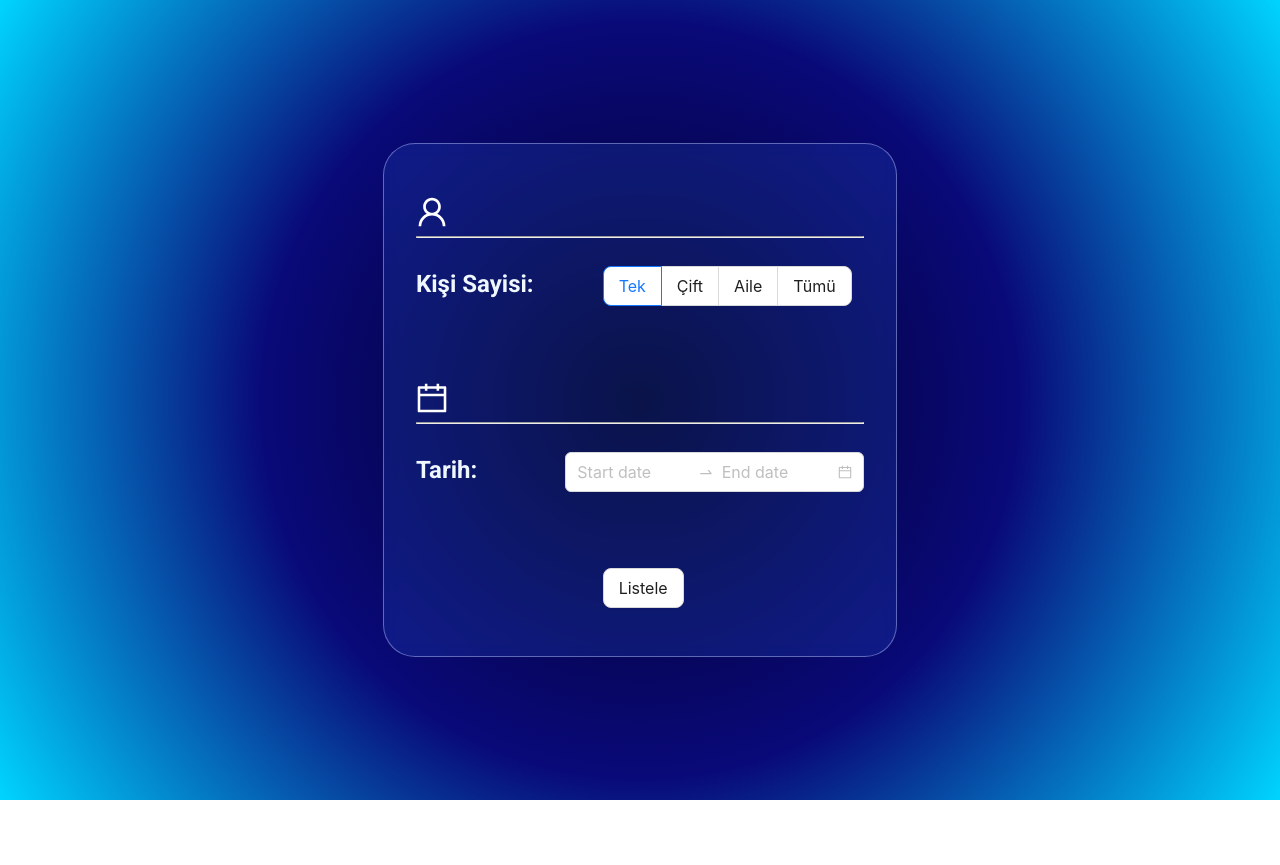
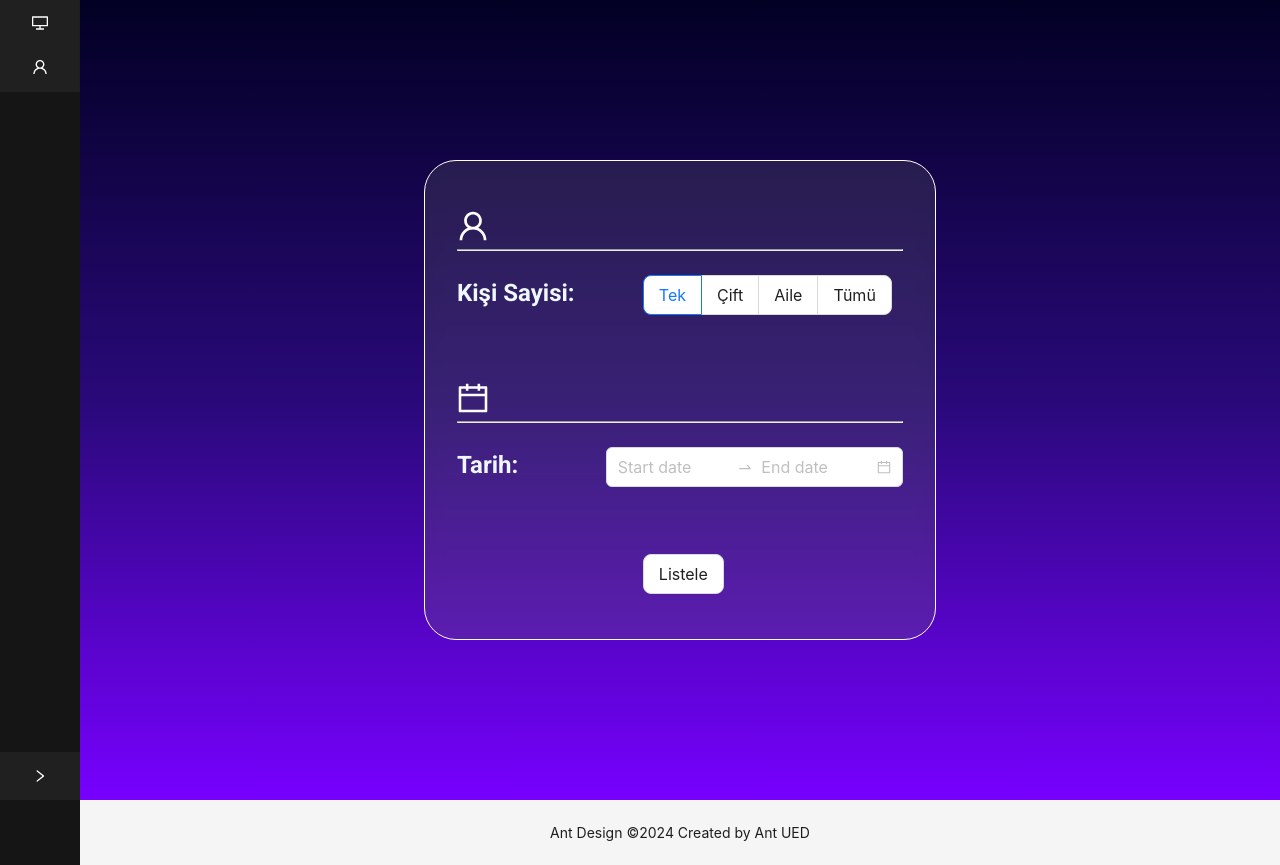
Before and after one commit to Tugay72/Hotel-Management-System, a React (Create React App) app: page /homepage in a window 1280 px wide. Before the commit the page ends 800 px from the top, so only its background shows below. Built offline with nearby package versions, Linux system fonts and the light colour scheme.

Commit message:
menu
A menu has been added to the left side of the home page for quick access to the currently available features.

```diff
--- a/src/components/homePage/home_page.css
+++ b/src/components/homePage/home_page.css
@@ -4,19 +4,19 @@
     align-items: center;
 
     background: rgb(2,0,36);
-    background: radial-gradient(circle, rgba(2,0,36,1) 0%, rgba(9,9,121,1) 50%, rgba(0,212,255,1) 100%);
+    background: linear-gradient(180deg, rgba(2,0,36,1) 0%, rgba(41,9,121,1) 50%, rgba(119,0,255,1) 100%);
     height: 100vh;
 }
 
 #home-container{
 
     padding: 2rem;
-    width: 28rem;
-    height: 28rem;
+    width: 32rem;
+    height: 30rem;
 
-    background: rgba(45, 101, 221, 0.2);
+    background: rgba(105, 105, 105, 0.247);
     border-radius: 2rem;
     backdrop-filter: blur(8px);
     -webkit-backdrop-filter: blur(8px);
-    border: solid rgba(191, 204, 255, 0.452) 1px;
+    border: solid rgb(255, 255, 255) 1px;
 }
--- a/src/components/homePage/home_page.jsx
+++ b/src/components/homePage/home_page.jsx
@@ -1,13 +1,91 @@
-import './home_page.css'
-import React from "react";
+import './home_page.css';
+import React, { useState } from 'react';
 import SearchContainer from "./search_container";
+import {
+  DesktopOutlined,
+  UserOutlined,
+  LogoutOutlined,
+  EditOutlined,
+  SafetyOutlined,
+  SolutionOutlined
+} from '@ant-design/icons';
+import { Layout, Menu, ConfigProvider } from 'antd';
 
-export default function HomePage () {
-    return (
-        <div className='Home'>
-            <span id='home-container'>
-                <SearchContainer></SearchContainer>
-            </span>
-        </div>
-    );
+const { Header, Content, Footer, Sider } = Layout;
+
+function getItem(label, key, icon, children) {
+  return {
+    key,
+    icon,
+    children,
+    label,
+  };
 }
+
+const items = [
+  getItem('Rooms', 'sub1', <DesktopOutlined />, [
+    getItem('Available Rooms', '2', <SolutionOutlined />),
+    getItem('Edit Rooms', '3', <EditOutlined />),
+  ]),
+  getItem('User', 'sub2', <UserOutlined />, [
+    getItem('Profile', '5', <EditOutlined />),
+    getItem('Security', '6', <SafetyOutlined />),
+    getItem('Logout', '7', <LogoutOutlined />),
+  ]),
+];
+
+const HomePage = () => {
+  const [collapsed, setCollapsed] = useState(true);
+
+  return (
+    <ConfigProvider
+      theme={{
+        components: {
+
+            Layout: {
+                colorBgSider: '#151515',
+                siderBg : '#151515',
+                triggerBg : '#202020',
+                triggerColor : '#ffffff',
+            },
+            Menu: {
+                colorItemBg: '#202020',
+                colorSubMenuBg: '#151515',
+                colorBgElevated: '#202020',
+
+                borderColor: "#151515",
+
+                colorText : '#ffffff',
+                itemSelectedColor : "#AC63D8",
+                itemSelectedBg : "#251C27"
+            }
+        },
+      }}
+    >
+      <Layout style={{ minHeight: '100vh' }}>
+        <Sider
+          collapsible
+          collapsed={collapsed}
+          onCollapse={(value) => setCollapsed(value)}
+        >
+          <div className="demo-logo-vertical" />
+          <Menu mode="inline" items={items}/>
+        </Sider>
+        <Layout>
+          <Content>
+            <div className='Home'>
+              <span id='home-container'>
+                <SearchContainer />
+              </span>
+            </div>
+          </Content>
+          <Footer style={{ textAlign: 'center' }}>
+            Ant Design ©{new Date().getFullYear()} Created by Ant UED
+          </Footer>
+        </Layout>
+      </Layout>
+    </ConfigProvider>
+  );
+};
+
+export default HomePage;
```
